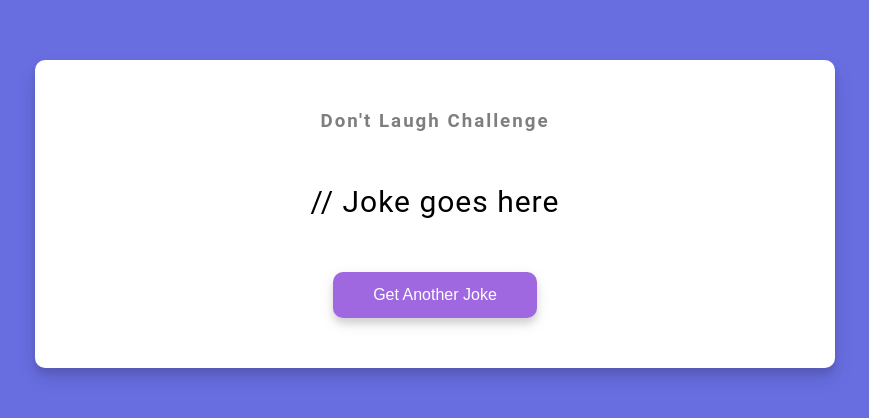
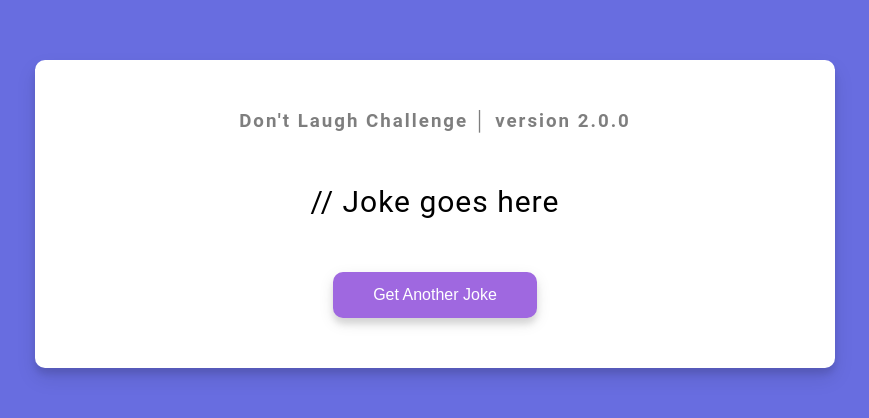
Before and after one commit to Jarshigan/joke-generator, a plain HTML site: page index.html in a window 1280 px wide. Shown: the part 186-604 px from the top of the page, without its empty margins (205-1074 px from the left). Drawn offline with Linux system fonts and the light colour scheme; no server answers.

Commit message:
Change heading

```diff
--- a/index.html
+++ b/index.html
@@ -16,7 +16,7 @@
 
     <div class="container">
 
-        <h3>Don't Laugh Challenge</h3>
+        <h3>Don't Laugh Challenge │ version 2.0.0</h3>
 
         <div id="joke" class="joke">// Joke goes here</div> <button id="jokeBtn" class="btn">Get Another Joke</button>
     </div>
```
